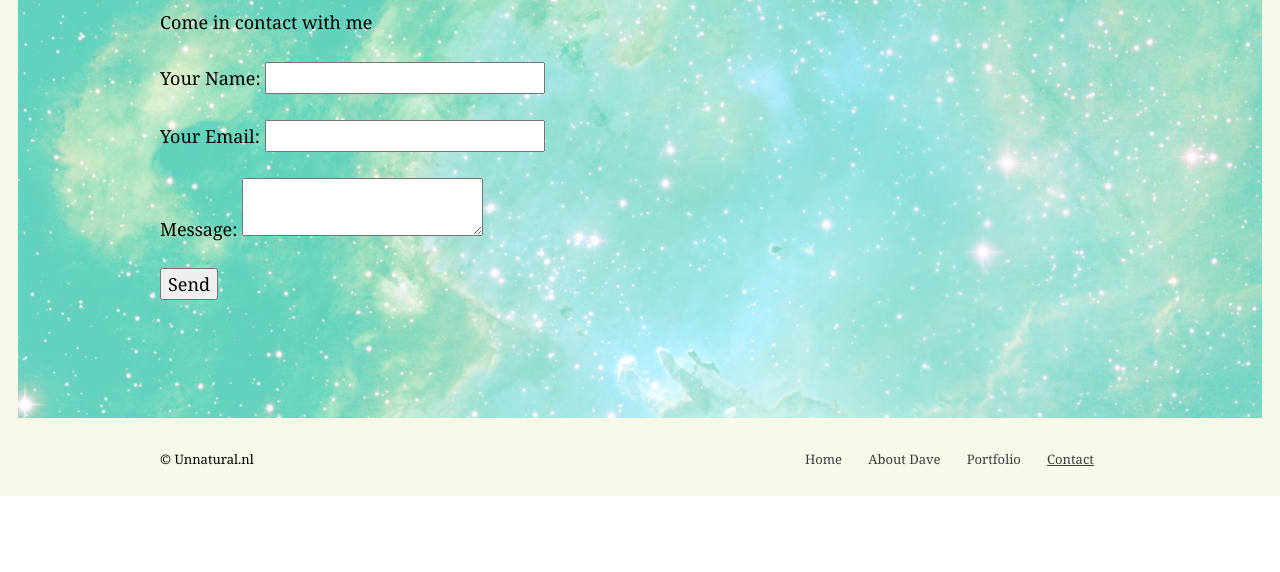
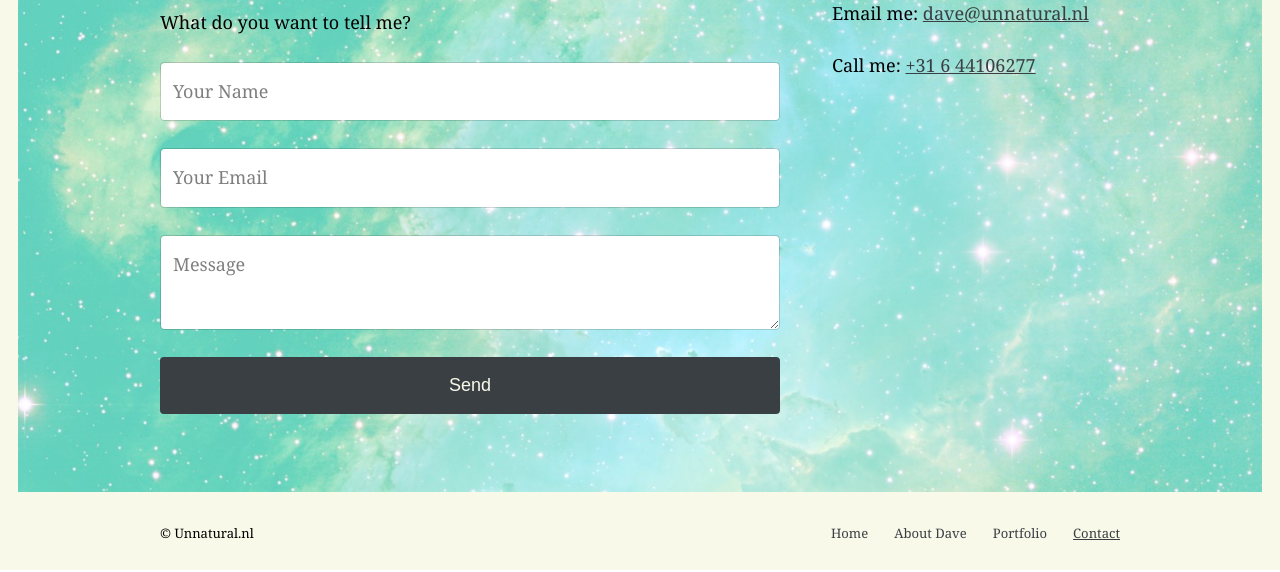
Before and after one commit to h00x/portfolio-website, a Gatsby site: page /contact in a window 1280 px wide. Shown: the part 304-876 px from the top of the page. Before the commit the page ends 802 px from the top, so only its background shows below. Built offline with nearby package versions, Linux system fonts and the light colour scheme; Gatsby itself is replaced by a stand-in of ours; some packages are replaced by stand-ins of ours; what typography-theme-lawton would draw is missing.

Commit message:
Styled the contact page

```diff
--- a/src/components/footer.js
+++ b/src/components/footer.js
@@ -40,7 +40,7 @@ const Footer = ({ pages, colors }) => (
                 style={{
                   display: 'inline-block',
                   margin: '0',
-                  marginRight: rhythm(1),
+                  marginLeft: rhythm(1),
                 }}
               >
                 <Link
--- /dev/null
+++ b/src/pages/contact.css
@@ -0,0 +1,49 @@
+.FormGroup {
+    position: relative;
+    margin-bottom: 1.5rem;
+}
+
+.FormGroup label {
+    cursor: text;
+}
+
+.FormControl {
+    display: block;
+    width: 100%;
+    padding: 1rem .75rem 0.2rem .75rem;
+    font-size: 1rem;
+    line-height: 2;
+    color: #495057;
+    background-color: #fff;
+    background-image: none;
+    background-clip: padding-box;
+    border: 1px solid rgba(0,0,0,.15);
+    border-radius: .25rem;
+    transition: border-color ease-in-out .15s,box-shadow ease-in-out .15s;
+    outline: none;
+}
+
+label {
+    display: inline-block;
+    margin-bottom: .5rem;
+    font-size: 1rem;
+}
+
+.FormControlPlaceholder {
+    position: absolute;
+    top: 0;
+    padding: 16px 0 0 13px;
+    transition: all 200ms;
+    opacity: 0.5;
+}
+
+.FormControl:focus {
+    border-color: #FFC4C4;
+}
+
+.FormControl:focus + .FormControlPlaceholder,
+.FormControl:valid + .FormControlPlaceholder {
+    font-size: 75%;
+    transform: translate3d(0, -30%, 0);
+    opacity: 1;
+}
--- a/src/pages/contact.js
+++ b/src/pages/contact.js
@@ -2,7 +2,9 @@ import React from 'react'
 import Layout from '../components/layout'
 import Container from '../components/container'
 import { rhythm } from '../utils/typography'
-import { Link, graphql } from 'gatsby'
+import { graphql } from 'gatsby'
+import { css } from 'react-emotion'
+import "./contact.css";
 
 const ContactPage = ({ data }) => (
   <Container colors={data.site.siteMetadata.colors}>
@@ -11,30 +13,65 @@ const ContactPage = ({ data }) => (
       pages={data.site.siteMetadata.pages}
       colors={data.site.siteMetadata.colors}
     >
-      <h1>{data.site.siteMetadata.pages.contact.name}</h1>
-      <p style={{ marginTop: rhythm(1) }}>Come in contact with me</p>
-      <form name="contact" method="post" data-netlify="true" data-netlify-honeypot="bot-field"  action="/success/" >
-        <input type="hidden" name="bot-field" />
-        <input type="hidden" name="form-name" value="contact" />
-        <p>
-          <label>
-            Your Name: <input type="text" name="name" />
-          </label>
-        </p>
-        <p>
-          <label>
-            Your Email: <input type="email" name="email" />
-          </label>
-        </p>
-        <p>
-          <label>
-            Message: <textarea name="message" />
-          </label>
-        </p>
-        <p>
-          <button type="submit">Send</button>
-        </p>
-      </form>
+      <div style={{width: '70%', display: 'inline-block', float: 'left', paddingRight: rhythm(2) }}>
+        <h1>{data.site.siteMetadata.pages.contact.name}</h1>
+        <p style={{ marginTop: rhythm(1) }}>What do you want to tell me?</p>
+        <form name="contact" method="post" data-netlify="true" data-netlify-honeypot="bot-field"  action="/success/" >
+          <input type="hidden" name="bot-field" />
+          <input type="hidden" name="form-name" value="contact" />
+          <div className="FormGroup">
+            <input type="text" name="name" id="name" className="FormControl" required />
+            <label className="FormControlPlaceholder" htmlFor="name">Your Name</label>
+          </div>
+          <div className="FormGroup">
+            <input type="text" name="email" id="email" className="FormControl" required />
+            <label className="FormControlPlaceholder" htmlFor="email">Your Email</label>
+          </div>
+          <div className="FormGroup">
+            <textarea name="message" id="message" className="FormControl" required />
+            <label className="FormControlPlaceholder" htmlFor="message">Message</label>
+          </div>
+          <div>
+            <button type="submit" className={css`
+              display: inline-block;
+              border: 2px solid ${data.site.siteMetadata.colors.darkGrey};
+              padding: ${rhythm(0.5)} ${rhythm(1)};
+              background: ${data.site.siteMetadata.colors.darkGrey};
+              color: ${data.site.siteMetadata.colors.creme};
+              margin: 0;
+              text-decoration: none;
+              font-family: sans-serif;
+              font-size: 1rem;
+              cursor: pointer;
+              text-align: center;
+              transition: opacity 0.1s ease-in-out;
+              width: 100%;
+              border-radius: 4px;
+              -webkit-appearance: none;
+              -moz-appearance: none;
+          }
+
+          &:hover,
+          &:focus {
+              opacity: 0.8;
+          }
+
+          &:focus {
+              outline: 1px solid #fff;
+              outline-offset: -4px;
+          }
+
+          &:active {
+              transform: scale(0.99);
+          }`}>Send</button>
+          </div>
+        </form>
+      </div>
+      <div style={{width: '30%', display: 'inline-block', float: 'left'}}>
+        <h2>Contact details</h2>
+        <p>Email me: <a href="mailto:dave@unnatural.nl" style={{ color: data.site.siteMetadata.colors.darkGrey }}>dave@unnatural.nl</a></p>
+        <p>Call me: <a href="tel:0031644106277" style={{ color: data.site.siteMetadata.colors.darkGrey }}>+31 6 44106277</a></p>
+      </div>
     </Layout>
   </Container>
 )
```
